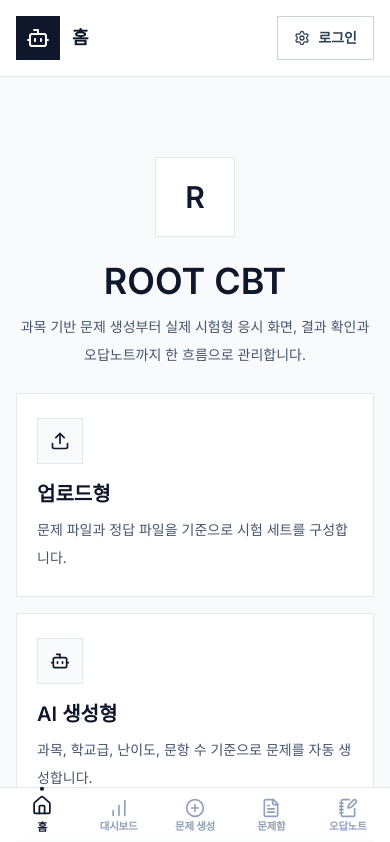
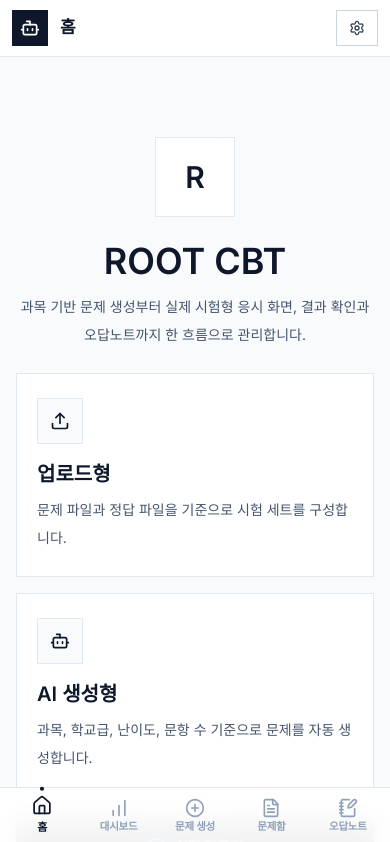
Before and after one commit to muay2015/Root, a React (Vite) app: page / in a window 390 px wide. Shown: the top 842 px of the page. Built offline with nearby package versions, Linux system fonts and the light colour scheme; no server answers.

Commit message:
feat: added sync status and login invitation banner to SavedScreen

```diff
--- a/src/App.tsx
+++ b/src/App.tsx
@@ -532,7 +532,18 @@ export default function App() {
       case 'result':
         return <ResultScreen examTitle={examTitle} summary={summary} questions={questions} responses={responses} onBack={() => navigate('landing')} onWrong={() => navigate('wrong')} />;
       case 'saved':
-        return <SavedScreen exams={savedExams} onOpen={openSavedExam} onDelete={deleteSavedExam} onContinueGenerate={continueGenerateFromSavedExam} onCreate={() => navigate('create')} />;
+        return (
+          <SavedScreen
+            exams={savedExams}
+            onOpen={openSavedExam}
+            onDelete={deleteSavedExam}
+            onContinueGenerate={continueGenerateFromSavedExam}
+            onCreate={() => navigate('create')}
+            onLogin={() => navigate('account')}
+            isAnonymous={isAnonymous}
+            syncMessage={syncMessage}
+          />
+        );
       case 'account':
         return sessionUserId && !isAnonymous ? (
           <AccountScreen email={sessionUserEmail} initialDisplayName={sessionDisplayName} syncMessage={syncMessage} onDisplayNameChange={setSessionDisplayName} onSignOut={() => window.location.reload()} />
--- a/src/components/layout/TopBar.tsx
+++ b/src/components/layout/TopBar.tsx
@@ -1,5 +1,4 @@
-// 상단 바 컴포넌트 (로그인 상태 표시 포함)
-import { ArrowLeft, Bot, Settings } from 'lucide-react';
+import { ArrowLeft, Bot, Settings, LogOut } from 'lucide-react';
 import type { Screen } from '../../lib/examTypes';
 
 export function TopBar({
@@ -20,7 +19,7 @@ export function TopBar({
   const currentLabel =
     current === 'landing' ? '홈' :
     current === 'dashboard' ? '대시보드' :
-    current === 'create' ? 'CBT 생성' :
+    current === 'create' ? '문제 생성' : // 하단 메뉴와 통일
     current === 'taking' ? '응시' :
     current === 'result' ? '결과' :
     current === 'saved' ? '문제함' :
@@ -28,53 +27,63 @@ export function TopBar({
     '오답노트';
 
   return (
-    <header className="sticky top-0 z-20 border-b border-slate-200 bg-white/95 backdrop-blur">
-      <div className="mx-auto flex max-w-6xl items-center justify-between px-4 py-4 sm:px-6">
-        <div className="flex items-center gap-3">
+    <header className="sticky top-0 z-20 border-b border-slate-200 bg-white/95 backdrop-blur-md">
+      <div className="mx-auto flex max-w-6xl items-center justify-between px-3 py-2.5 sm:px-6 sm:py-4">
+        <div className="flex items-center gap-2 sm:gap-3">
           <button
             onClick={() => (current === 'landing' ? undefined : onBack())}
-            className={`flex h-11 w-11 items-center justify-center border ${
+            className={`flex h-9 w-9 sm:h-10 sm:w-10 items-center justify-center border transition-all ${
               current === 'landing'
                 ? 'border-slate-900 bg-slate-900 text-white'
                 : 'border-slate-300 bg-white text-slate-700 hover:bg-slate-50'
             }`}
           >
-            <Bot className="h-6 w-6" />
+            <Bot className="h-5 w-5 sm:h-6 sm:h-6" />
           </button>
+
           {current !== 'landing' && (
             <button
               onClick={onBack}
-              className="flex h-11 items-center gap-1.5 border border-slate-300 bg-white px-3 text-sm font-semibold text-slate-700 hover:bg-slate-50"
+              className="group flex h-9 w-9 items-center justify-center border border-slate-300 bg-white text-slate-700 hover:bg-slate-50 sm:h-10 sm:w-auto sm:px-3 sm:gap-1.5"
+              title="뒤로 가기"
             >
-              <ArrowLeft className="h-4 w-4" />
-              뒤로
+              <ArrowLeft className="h-4 w-4 transition-transform group-hover:-translate-x-0.5" />
+              <span className="hidden sm:inline text-sm font-semibold">뒤로</span>
             </button>
           )}
-          <span className="text-lg font-bold tracking-tight text-slate-900">{currentLabel}</span>
+
+          <span className="text-[17px] sm:text-lg font-bold tracking-tight text-slate-900 ml-1">
+            {currentLabel}
+          </span>
         </div>
-        <div className="flex items-center gap-2">
+
+        <div className="flex items-center gap-1.5 sm:gap-2">
           {isAnonymous ? (
             <button
               onClick={() => onNavigate('account')}
-              className="flex h-11 items-center gap-2 border border-slate-300 bg-white px-4 text-sm font-semibold text-slate-700 hover:bg-slate-50"
+              className="flex h-9 items-center gap-2 border border-slate-300 bg-white px-3 text-sm font-semibold text-slate-700 hover:bg-slate-50 sm:h-10 sm:px-4"
             >
               <Settings className="h-4 w-4" />
-              로그인
+              <span className="hidden xs:inline">로그인</span>
             </button>
           ) : (
             <>
               <button
                 onClick={() => onNavigate('account')}
-                className="flex h-11 items-center gap-1.5 border border-slate-300 bg-white px-2.5 text-sm font-semibold text-slate-700 hover:bg-slate-50 sm:gap-2 sm:px-4"
+                className="flex h-9 items-center gap-1.5 border border-slate-300 bg-white px-2 text-sm font-semibold text-slate-700 hover:bg-slate-50 sm:h-10 sm:gap-2 sm:px-4"
               >
                 <Settings className="h-4 w-4" />
-                <span className="truncate max-w-[80px] sm:max-w-none">{sessionDisplayName}님</span>
+                <span className="truncate max-w-[50px] xs:max-w-[80px] sm:max-w-none">
+                  {sessionDisplayName}
+                </span>
               </button>
               <button
                 onClick={onSignOut}
-                className="flex h-11 items-center gap-2 border border-red-200 bg-red-50 px-4 text-sm font-semibold text-red-700 hover:bg-red-100"
+                className="flex h-9 w-9 items-center justify-center border border-red-200 bg-red-50 text-red-600 hover:bg-red-100 sm:h-10 sm:w-auto sm:px-3 sm:gap-2"
+                title="로그아웃"
               >
-                로그아웃
+                <LogOut className="h-4 w-4" />
+                <span className="hidden sm:inline text-sm font-semibold">로그아웃</span>
               </button>
             </>
           )}
--- a/src/components/screens/SavedScreen.tsx
+++ b/src/components/screens/SavedScreen.tsx
@@ -1,5 +1,5 @@
 import { useMemo, useState } from 'react';
-import { EllipsisVertical } from 'lucide-react';
+import { EllipsisVertical, Info, RefreshCw } from 'lucide-react';
 import { SUBJECT_CONFIG } from '../../lib/question/subjectConfig';
 import { formatSavedDate, getDifficultyLabel, getSchoolLevelLabel, getSourcePreview, normalizeToSubjectKey, isDifficultyLevel, isSchoolLevel, isSubjectKey } from '../../lib/examUtils';
 import type { PersistedExamRecord } from '../../lib/rootPersistence';
@@ -10,6 +10,9 @@ interface SavedScreenProps {
   onDelete: (recordId: string) => void;
   onContinueGenerate: (record: PersistedExamRecord) => void;
   onCreate: () => void;
+  onLogin: () => void;
+  isAnonymous: boolean;
+  syncMessage: string;
 }
 
 export function SavedScreen({
@@ -18,6 +21,9 @@ export function SavedScreen({
   onDelete,
   onContinueGenerate,
   onCreate,
+  onLogin,
+  isAnonymous,
+  syncMessage,
 }: SavedScreenProps) {
   const [openMenuId, setOpenMenuId] = useState<string | null>(null);
   const [previewExamId, setPreviewExamId] = useState<string | null>(null);
@@ -72,8 +78,34 @@ export function SavedScreen({
     <main className="min-h-screen bg-slate-50 px-4 pb-28 pt-8 text-slate-900 sm:px-6">
       <div className="mx-auto max-w-4xl space-y-6">
         <section className="border border-slate-200 bg-white px-5 py-6 sm:px-8">
-          <h1 className="text-3xl font-bold">문제함</h1>
+          <div className="flex items-center justify-between">
+            <h1 className="text-3xl font-bold">문제함</h1>
+            {syncMessage && (
+              <div className="flex items-center gap-1.5 text-xs font-medium text-slate-500 animate-pulse">
+                <RefreshCw className="h-3 w-3 animate-spin" />
+                {syncMessage}
+              </div>
+            )}
+          </div>
           <p className="mt-2 text-sm text-slate-500">문제가 생성되면 자동으로 이 목록에 저장됩니다.</p>
+
+          {isAnonymous && (
+            <div className="mt-4 flex items-start gap-3 bg-blue-50 p-4 border border-blue-100">
+              <Info className="h-5 w-5 text-blue-600 mt-0.5 flex-shrink-0" />
+              <div>
+                <p className="text-sm font-semibold text-blue-900">로그인이 필요합니다</p>
+                <p className="mt-1 text-xs text-blue-700 leading-relaxed">
+                  로그인하시면 PC나 다른 기기에서 생성한 모든 문제를 동기화하여 볼 수 있습니다. 현재는 이 기기에 저장된 문제만 표시됩니다.
+                </p>
+                <button
+                  onClick={() => onLogin()}
+                  className="mt-2.5 text-xs font-bold text-blue-600 hover:text-blue-800 underline underline-offset-4"
+                >
+                  지금 로그인하기
+                </button>
+              </div>
+            </div>
+          )}
 
           <div className="mt-6 flex flex-wrap gap-2 overflow-x-auto pb-1 scrollbar-hide">
             {allSubjects.map((subj) => (
```
